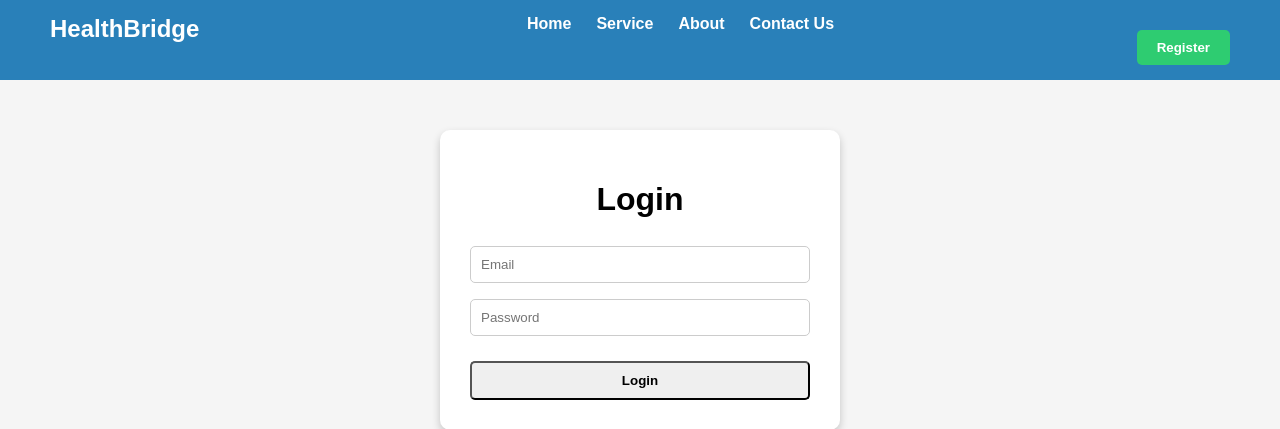
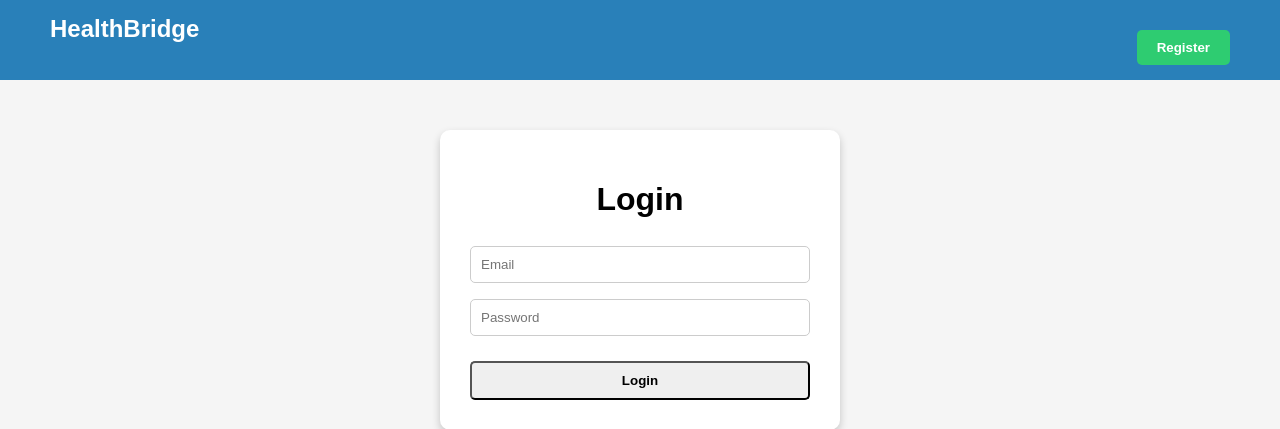
Before and after one commit to Caleeeeeeeeeb/HealthBridge, a Django app: page /login/ in a window 1280 px wide. Shown: the top 429 px of the page. Run offline with Django 5.2, Linux system fonts and the light colour scheme.

Commit message:
fix error sa login

```diff
--- a/healthbridge_app/templates/healthbridge_app/login.html
+++ b/healthbridge_app/templates/healthbridge_app/login.html
@@ -11,12 +11,7 @@
     <!-- Navbar -->
     <nav>
         <div class="logo">HealthBridge</div>
-        <ul>
-            <li><a href="{% url 'home' %}">Home</a></li>
-            <li><a href="#">Service</a></li>
-            <li><a href="#">About</a></li>
-            <li><a href="#">Contact Us</a></li>
-        </ul>
+
         <a href="{% url 'register' %}"><button class="login-btn">Register</button></a>
     </nav>
 
```
